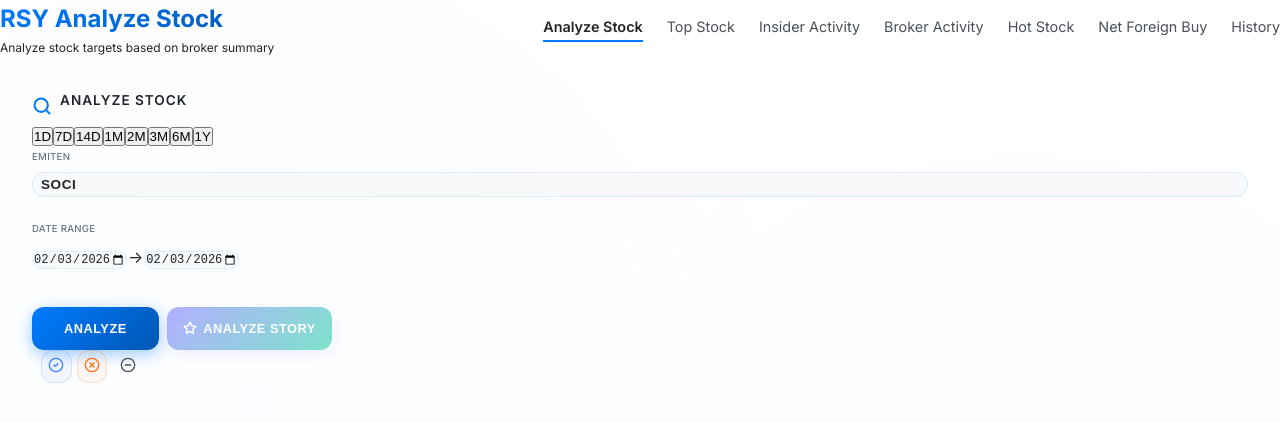
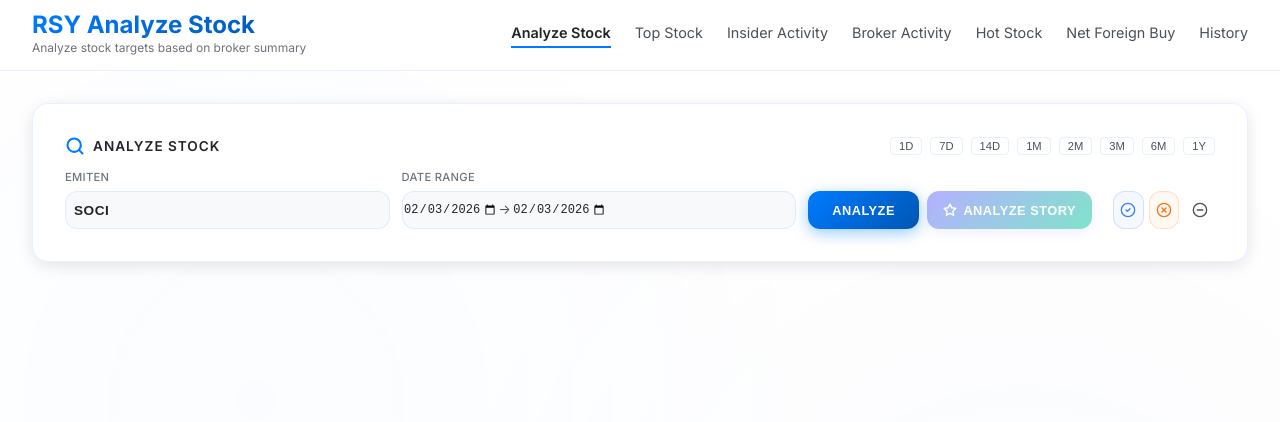
Before and after one commit to digitalmarketingangga94/sahampro, a Next.js app: page / in a window 1280 px wide. Shown: the top 422 px of the page. Built offline with nearby package versions, Linux system fonts and the light colour scheme; no server answers; the database is empty.

Commit message:
Reverted all changes back to version f70dc2d91da6d638d46673a79b615f3d832f4f69

```diff
--- a/app/globals.css
+++ b/app/globals.css
@@ -460,14 +460,14 @@ h3 {
 
 /* ===== Compact Card (Portrait Screenshot View) ===== */
 .compact-card {
-  width: 360px; /* Adjusted width for consistency */
-  background: var(--bg-card);
+  width: 360px;
+  background: var(--bg-card); /* Changed to use variable */
   border-radius: 8px;
-  border: 1px solid var(--border-color);
+  border: 1px solid var(--border-color); /* Changed to use variable */
   padding: 0.75rem 1rem;
   font-family: 'Inter', sans-serif;
   font-size: 0.8rem;
-  color: var(--text-primary);
+  color: var(--text-primary); /* Changed to use variable */
   box-shadow: 0 2px 8px rgba(0, 0, 0, 0.08);
   overflow: hidden;
 }
@@ -477,14 +477,14 @@ h3 {
   justify-content: space-between;
   align-items: center;
   padding-bottom: 0.5rem;
-  border-bottom: 1px solid var(--border-color);
+  border-bottom: 1px solid var(--border-color); /* Changed to use variable */
   margin-bottom: 0.5rem;
 }
 
 .compact-ticker {
   font-weight: 600;
   font-size: 0.9rem;
-  color: var(--text-primary);
+  color: var(--text-primary); /* Changed to use variable */
 }
 
 .compact-date {
@@ -492,7 +492,7 @@ h3 {
   align-items: center;
   gap: 0.25rem;
   font-size: 0.7rem;
-  color: var(--text-secondary);
+  color: var(--text-secondary); /* Changed to use variable */
 }
 
 .compact-date-icon {
@@ -501,7 +501,7 @@ h3 {
 
 .compact-section {
   margin-bottom: 0.5rem;
-  border-top: 1px solid var(--border-color);
+  border-top: 1px solid var(--border-color); /* Changed to use variable */
   padding-top: 0.35rem;
 }
 
@@ -513,7 +513,7 @@ h3 {
 .compact-section-title {
   font-size: 0.65rem;
   font-weight: 600;
-  color: var(--text-muted);
+  color: var(--text-muted); /* Changed to use variable */
   text-transform: uppercase;
   letter-spacing: 0.5px;
   margin-bottom: 0.35rem;
@@ -543,7 +543,7 @@ h3 {
 
 .compact-label {
   font-size: 0.6rem;
-  color: var(--text-muted);
+  color: var(--text-muted); /* Changed to use variable */
   text-transform: uppercase;
   letter-spacing: 0.3px;
 }
@@ -551,7 +551,7 @@ h3 {
 .compact-value {
   font-size: 0.8rem;
   font-weight: 500;
-  color: var(--text-primary);
+  color: var(--text-primary); /* Changed to use variable */
 }
 
 .compact-badge-primary {
@@ -611,8 +611,8 @@ h3 {
   display: flex;
   gap: 1px;
   margin: 0.75rem -1rem -0.75rem -1rem;
-  border-top: 1px solid var(--border-color);
-  background: var(--bg-secondary);
+  border-top: 1px solid var(--border-color); /* Changed to use variable */
+  background: var(--bg-secondary); /* Changed to use variable */
   border-bottom-left-radius: 8px;
   border-bottom-right-radius: 8px;
   overflow: hidden;
@@ -620,12 +620,12 @@ h3 {
 
 .compact-action-btn {
   flex: 1;
-  background: var(--bg-secondary);
+  background: var(--bg-secondary); /* Changed to use variable */
   border: none;
   padding: 10px;
   font-size: 0.75rem;
   font-weight: 500;
-  color: var(--text-secondary);
+  color: var(--text-secondary); /* Changed to use variable */
   cursor: pointer;
   display: flex;
   align-items: center;
@@ -635,8 +635,8 @@ h3 {
 }
 
 .compact-action-btn:hover {
-  background: var(--bg-card-hover);
-  color: var(--text-primary);
+  background: var(--bg-card-hover); /* Changed to use variable */
+  color: var(--text-primary); /* Changed to use variable */
 }
 
 .compact-action-btn.active {
@@ -654,37 +654,449 @@ h3 {
 }
 
 .broker-summary-card {
-  width: 360px; /* Adjusted width for consistency */
-  background: var(--bg-card);
+  width: 360px;
+  background: var(--bg-card); /* Changed to use variable */
   border-radius: 8px;
-  border: 1px solid var(--border-color);
+  border: 1px solid var(--border-color); /* Changed to use variable */
   padding: 0.75rem 1rem;
   font-family: 'Inter', sans-serif;
   font-size: 0.8rem;
-  color: var(--text-primary);
+  color: var(--text-primary); /* Changed to use variable */
   box-shadow: 0 2px 8px rgba(0, 0, 0, 0.08);
   /* Removed fixed height to allow natural sizing */
 }
 
 /* ===== KeyStats Card ===== */
 .keystats-card {
-  width: 480px; /* Increased width for better layout */
-  background: var(--bg-card);
+  width: 360px;
+  background: var(--bg-card); /* Changed to use variable */
   border-radius: 8px;
-  border: 1px solid var(--border-color);
+  border: 1px solid var(--border-color); /* Changed to use variable */
   padding: 0.75rem 1rem;
   font-family: 'Inter', sans-serif;
   font-size: 0.8rem;
-  color: var(--text-primary);
+  color: var(--text-primary); /* Changed to use variable */
   box-shadow: 0 2px 8px rgba(0, 0, 0, 0.08);
-  max-height: 600px; /* Keep max-height for scrollability */
+  /* Removed max-height to allow natural sizing */
   overflow-y: auto;
   scrollbar-width: thin;
 }
 
+.broker-filters {
+  display: flex;
+  background: var(--bg-primary); /* Changed to use variable */
+  border: 1px solid var(--border-color); /* Changed to use variable */
+  border-radius: 4px;
+  margin-bottom: 0.75rem;
+  overflow: hidden;
+}
+
+.broker-filter {
+  flex: 1;
+  text-align: center;
+  padding: 4px 8px;
+  font-size: 0.75rem;
+  color: var(--text-secondary); /* Changed to use variable */
+  border-right: 1px solid var(--border-color); /* Changed to use variable */
+  cursor: pointer;
+  background: var(--bg-primary); /* Changed to use variable */
+}
+
+.broker-filter:last-child {
+  border-right: none;
+}
+
+.broker-filter:hover {
+  background: var(--bg-secondary); /* Changed to use variable */
+}
+
+/* Broker Table Styles */
+.broker-table {
+  width: 100%;
+  border-collapse: collapse;
+  font-size: 0.75rem;
+}
+
+.broker-table th {
+  text-align: right;
+  padding: 4px;
+  color: var(--text-muted); /* Changed to use variable */
+  font-weight: 500;
+  border-bottom: 1px solid var(--border-color); /* Changed to use variable */
+  font-size: 0.7rem;
+}
+
+.broker-table th:first-child {
+  text-align: left;
+}
+
+.broker-table td {
+  padding: 6px 4px;
+  color: var(--text-primary); /* Changed to use variable */
+}
+
+.broker-table td.row-label {
+  text-align: left;
+  font-weight: 600;
+  color: var(--text-primary); /* Changed to use variable */
+  white-space: nowrap;
+}
+
+.broker-table td.num {
+  font-family: 'Inter', sans-serif;
+  /* Ensure nums use Inter for consistency */
+  color: var(--text-secondary); /* Changed to use variable */
+}
+
+.broker-table td.num-wide {
+  text-align: center;
+  font-weight: 500;
+}
+
+/* Broker Detail Specifics */
+.broker-detail-table th {
+  text-align: center;
+  color: var(--text-muted); /* Changed to use variable */
+  font-size: 0.65rem;
+  padding: 4px 2px;
+}
+
+.broker-detail-table td {
+  text-align: center;
+  padding: 4px 2px;
+}
+
+.broker-code {
+  font-weight: 700;
+  font-size: 0.75rem;
+}
+
+.broker-code.buyer {
+  color: #007bff;
+  /* Blue */
+}
+
+.broker-code.seller {
+  color: #dc3545;
+  /* Red */
+}
+
+.broker-detail-table .num {
+  font-size: 0.7rem;
+}
+
+.broker-detail-table tr {
+  border-bottom: 1px solid var(--border-color); /* Changed to use variable */
+}
+
+.broker-detail-table tr:last-child {
+  border-bottom: none;
+}
+
+/* Acc/Dist Badges */
+.badge {
+  display: inline-block;
+  padding: 2px 8px;
+  border-radius: 4px;
+  font-size: 0.7rem;
+  font-weight: 500;
+  white-space: nowrap;
+  width: 100%;
+  text-align: center;
+}
+
+.badge-acc {
+  background: rgba(40, 167, 69, 0.1); /* Lighter green background */
+  color: var(--accent-success); /* Use accent green */
+  font-weight: 600;
+}
+
+.badge-neutral {
+  background: rgba(108, 117, 125, 0.1); /* Lighter gray background */
+  color: var(--text-muted); /* Use muted text color */
+}
+
+.badge-dist {
+  background: rgba(220, 53, 69, 0.15); /* Slightly darker red background */
+  color: var(--accent-warning); /* Use accent warning color */
+}
+
+.badge-small-dist {
+  background: rgba(220, 53, 69, 0.1); /* Lighter red background */
+  color: var(--accent-warning); /* Use accent warning color */
+  font-weight: 600;
+}
+
+/* Stats table divider */
+.broker-stats-table tr:first-child td {
+  border-bottom: 1px solid var(--border-color); /* Changed to use variable */
+  padding-bottom: 8px;
+}
+
+.broker-stats-table tr:nth-child(2) td {
+  padding-top: 8px;
+}
+
+/* ===== Compact Input Form ===== */
+.compact-form-actions button {
+  white-space: nowrap;
+  box-shadow: 0 2px 8px rgba(0, 0, 0, 0.2);
+}
+
+.compact-form-actions button:hover {
+  transform: translateY(-1px);
+  box-shadow: 0 4px 12px rgba(0, 0, 0, 0.3);
+}
+
+.compact-form-actions button:active {
+  transform: translateY(0);
+}
+
+.compact-form {
+  padding: 0.75rem 1rem;
+  background: var(--bg-card); /* Changed to use variable */
+  border: 1px solid var(--border-color); /* Changed to use variable */
+}
+
+.compact-form-header {
+  display: flex;
+  justify-content: space-between;
+  align-items: center;
+  margin-bottom: 0.75rem;
+}
+
+.compact-form-header h3 {
+  margin-bottom: 0;
+  font-size: 1rem;
+}
+
+.quick-dates {
+  display: flex;
+  gap: 0.5rem;
+}
+
+.quick-date-btn {
+  background: transparent;
+  border: 1px solid var(--border-color);
+  color: var(--text-secondary);
+  padding: 2px 8px;
+  border-radius: 4px;
+  font-size: 0.7rem;
+  cursor: pointer;
+  transition: all 0.2s;
+}
+
+.quick-date-btn:hover {
+  border-color: var(--accent-primary);
+  color: var(--accent-primary);
+  background: rgba(0, 123, 255, 0.05); /* Lighter blue tint on hover */
+}
+
+.compact-form-row {
+  display: flex;
+  gap: 0.75rem;
+  align-items: flex-end;
+  flex-wrap: wrap;
+}
+
+.compact-group {
+  margin-bottom: 0;
+}
+
+.compact-label {
+  font-size: 0.7rem;
+  margin-bottom: 0.25rem;
+}
+
+.compact-input {
+  padding: 0.5rem 0.75rem;
+  font-size: 0.9rem;
+  height: 38px;
+  /* Fixed height for alignment */
+}
+
+.date-range-group {
+  display: flex;
+  align-items: center;
+  background: var(--bg-secondary);
+  border: 1px solid var(--border-color);
+  border-radius: 12px;
+  overflow: hidden;
+}
+
+.date-range-group .compact-input {
+  border: none;
+  background: transparent;
+  width: 130px;
+  /* specific width for date inputs */
+}
+
+.date-range-group .compact-input:focus {
+  box-shadow: none;
+  background: rgba(0, 123, 255, 0.05); /* Blue tint on focus */
+}
+
+.date-separator {
+  color: var(--text-secondary);
+  font-size: 0.8rem;
+  padding: 0 0.25rem;
+}
+
+.compact-btn {
+  height: 38px;
+  padding: 0 1.5rem;
+  display: flex;
+  align-items: center;
+  justify-content: center;
+  gap: 0.5rem; /* Added gap for icon + text */
+}
+
+@media (max-width: 768px) {
+  .compact-form-header {
+    flex-wrap: wrap;
+    gap: 0.5rem;
+  }
+
+  .compact-form-row {
+    flex-direction: column;
+    align-items: stretch;
+    gap: 1rem;
+  }
+
+  .compact-group {
+    width: 100% !important;
+    flex: none !important;
+  }
+
+  .date-range-group {
+    width: 100% !important;
+    justify-content: space-between;
+  }
+
+  .date-range-group .compact-input {
+    flex: 1;
+    width: auto !important;
+  }
+
+  .compact-btn {
+    flex: 1;
+    width: 100%;
+  }
+
+  .flag-container {
+    border-left: none !important;
+    padding-left: 0 !important;
+    justify-content: center;
+    margin-top: 0.5rem;
+    padding-top: 0.5rem;
+    border-top: 1px solid rgba(0, 123, 255, 0.1); /* Changed to use variable */
+  }
+}
+
+/* Static Glass Card (No Hover Effect, Darker Background) */
+.glass-card-static {
+  background: var(--bg-card); /* Changed to use variable */
+  backdrop-filter: blur(20px);
+  border: 1px solid var(--border-color);
+  border-radius: var(--border-radius);
+  padding: 2rem;
+  box-shadow: var(--shadow-md);
+  /* No hover transition for transform or bg */
+}
+
+/* Adjust date input text alignment if needed */
+.date-range-group .compact-input {
+  text-align: center;
+}
+
+/* ===== Navbar ===== */
+.navbar {
+  background: rgba(255, 255, 255, 0.95); /* White with transparency */
+  border-bottom: 1px solid var(--border-color);
+  padding: 0.75rem 0;
+  position: sticky;
+  top: 0;
+  z-index: 100;
+  backdrop-filter: blur(10px);
+}
+
+.navbar-container {
+  padding: 0 2rem;
+  display: flex;
+  align-items: center;
+  gap: 1rem;
+  width: 100%;
+}
+
+.navbar-logo-icon {
+  width: 42px;
+  height: 42px;
+  color: var(--accent-primary);
+  background: transparent;
+  flex-shrink: 0;
+}
+
+.navbar-content {
+  display: flex;
+  flex-direction: column;
+  justify-content: center;
+}
+
+.navbar-title {
+  font-size: 1.5rem;
+  line-height: 1.1;
+  margin: 0;
+  background: var(--gradient-primary);
+  -webkit-background-clip: text;
+  -webkit-text-fill-color: transparent;
+  background-clip: text;
+  font-weight: 700;
+}
+
+.navbar-subtitle {
+  font-size: 0.85rem;
+  color: var(--text-secondary);
+  margin: 0;
+  font-weight: 400;
+  opacity: 0.8;
+}
+
+@media (max-width: 768px) {
+  .navbar-container {
+    padding: 0 1rem;
+  }
+
+  .navbar-title {
+    font-size: 1.25rem;
+  }
+
+  .navbar-subtitle {
+    display: none;
+    /* Hide subtitle on mobile if needed, or keep it */
+  }
+
+  .navbar-logo-icon {
+    width: 36px;
+    height: 36px;
+  }
+}
+
+/* ===== KeyStats Card ===== */
+.keystats-card {
+  width: 350px;
+  background: var(--bg-card); /* Changed to use variable */
+  border-radius: 8px;
+  border: 1px solid var(--border-color); /* Changed to use variable */
+  padding: 0.75rem 1rem;
+  font-family: 'Inter', sans-serif;
+  font-size: 0.8rem;
+  color: var(--text-primary); /* Changed to use variable */
+  box-shadow: 0 2px 8px rgba(0, 0, 0, 0.08);
+}
+
 .keystats-section {
   margin-bottom: 0.5rem;
-  border-top: 1px solid var(--border-color);
+  border-top: 1px solid var(--border-color); /* Changed to use variable */
   padding-top: 0.35rem;
 }
 
@@ -694,9 +1106,9 @@ h3 {
 }
 
 .keystats-section-title {
-  font-size: 0.75rem; /* Slightly larger title */
+  font-size: 0.65rem;
   font-weight: 600;
-  color: var(--text-muted);
+  color: var(--text-muted); /* Changed to use variable */
   text-transform: uppercase;
   letter-spacing: 0.5px;
   margin-bottom: 0.25rem;
@@ -709,7 +1121,7 @@ h3 {
 }
 
 .keystats-table tr {
-  border-bottom: 1px solid var(--border-color);
+  border-bottom: 1px solid var(--border-color); /* Changed to use variable */
 }
 
 .keystats-table tr:last-child {
@@ -717,21 +1129,21 @@ h3 {
 }
 
 .keystats-label {
-  font-size: 0.8rem; /* Larger font size */
-  color: var(--text-secondary);
-  padding: 5px 0; /* Increased padding */
+  font-size: 0.7rem;
+  color: var(--text-secondary); /* Changed to use variable */
+  padding: 3px 0;
   text-align: left;
-  white-space: normal; /* Allow wrapping */
-  overflow: visible; /* Ensure text is visible */
-  text-overflow: clip; /* Ensure text is visible */
-  max-width: none; /* Remove max-width constraint */
+  white-space: nowrap;
+  overflow: hidden;
+  text-overflow: ellipsis;
+  max-width: 180px;
 }
 
 .keystats-value {
-  font-size: 0.85rem; /* Larger font size */
+  font-size: 0.75rem;
   font-weight: 500;
-  color: var(--text-primary);
-  padding: 5px 0; /* Increased padding */
+  color: var(--text-primary); /* Changed to use variable */
+  padding: 3px 0;
   text-align: right;
   white-space: nowrap;
 }
```
